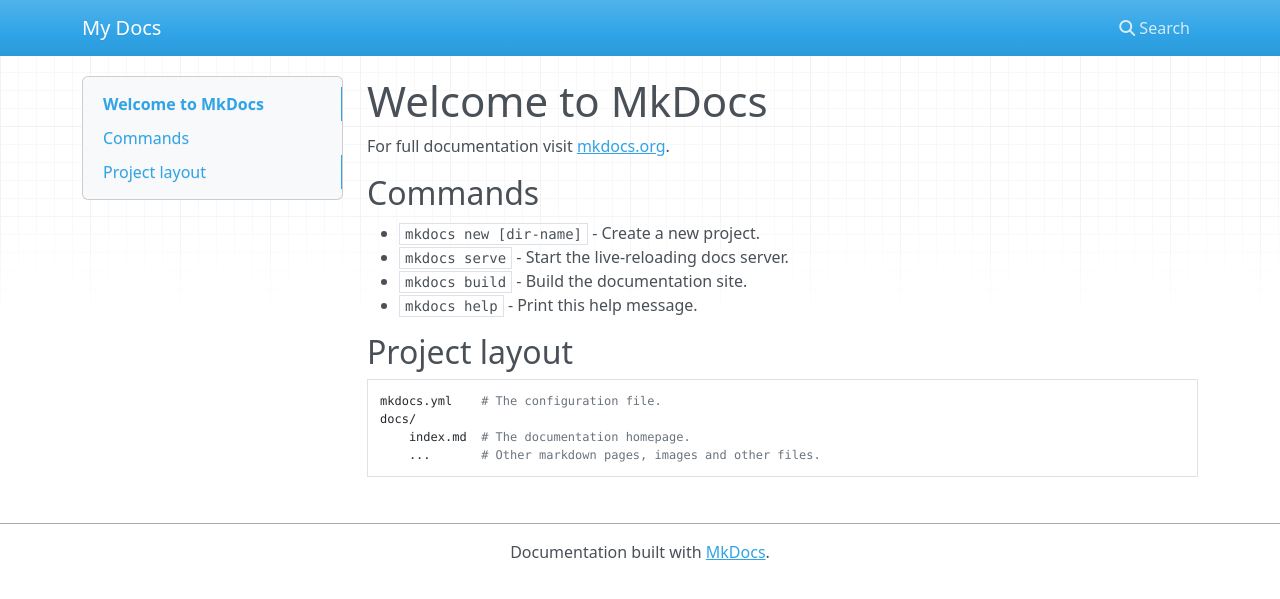
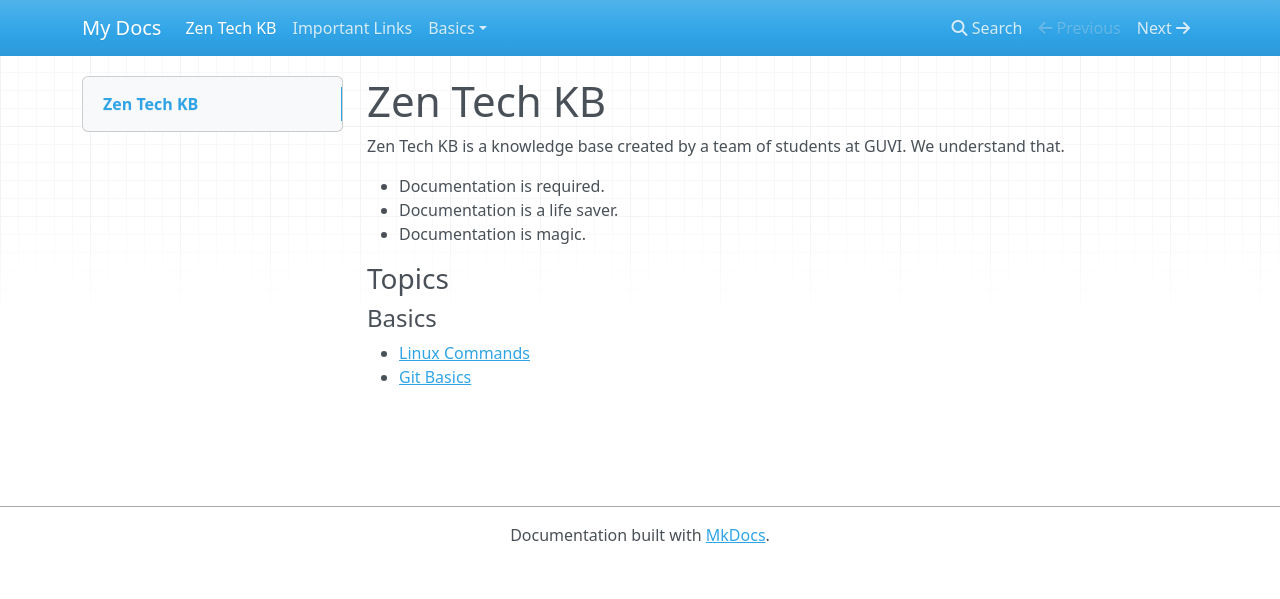
Before and after one commit to DaniAkash/javascript-app-development, an MkDocs documentation site: the page built from docs/index.md, in a window 1280 px wide. Shown: the top 599 px of the page. Built offline with MkDocs 1.6.1, drawn with Linux system fonts in a browser that asks for light colours; nearby versions of some CDN libraries.

```diff
--- a/docs/index.md
+++ b/docs/index.md
@@ -1,17 +1,13 @@
-# Welcome to MkDocs
+# Zen Tech KB
 
-For full documentation visit [mkdocs.org](https://mkdocs.org).
+Zen Tech KB is a knowledge base created by a team of students at GUVI. We understand that.
 
-## Commands
+  - Documentation is required.
+  - Documentation is a life saver.
+  - Documentation is magic.
 
-* `mkdocs new [dir-name]` - Create a new project.
-* `mkdocs serve` - Start the live-reloading docs server.
-* `mkdocs build` - Build the documentation site.
-* `mkdocs help` - Print this help message.
+### Topics
 
-## Project layout
-
-    mkdocs.yml    # The configuration file.
-    docs/
-        index.md  # The documentation homepage.
-        ...       # Other markdown pages, images and other files.
+#### Basics
+* [Linux Commands](/Linux-Commands)
+* [Git Basics](/git-basics)
```
Also changed, not shown: docs/Basics/Linux-Commands.md (added, +33 -0 lines), docs/Basics/git-basics.md (added, +12 -0 lines), docs/links.md (added, +8 -0 lines).
